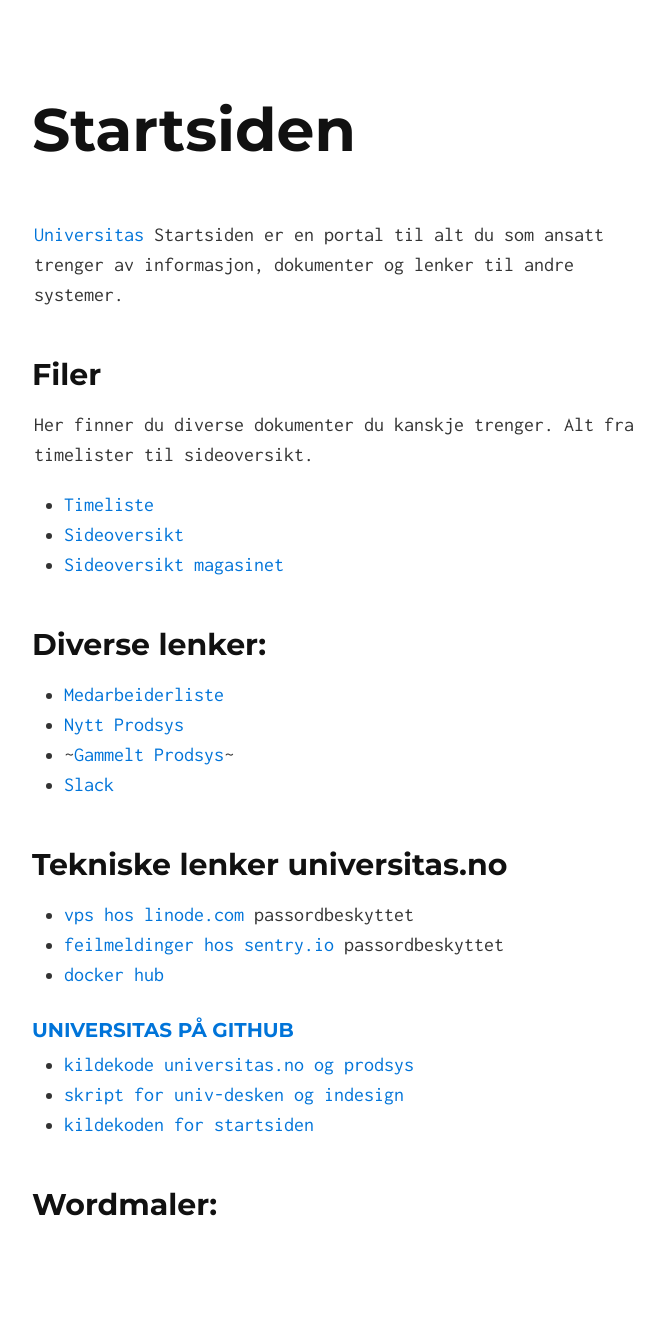
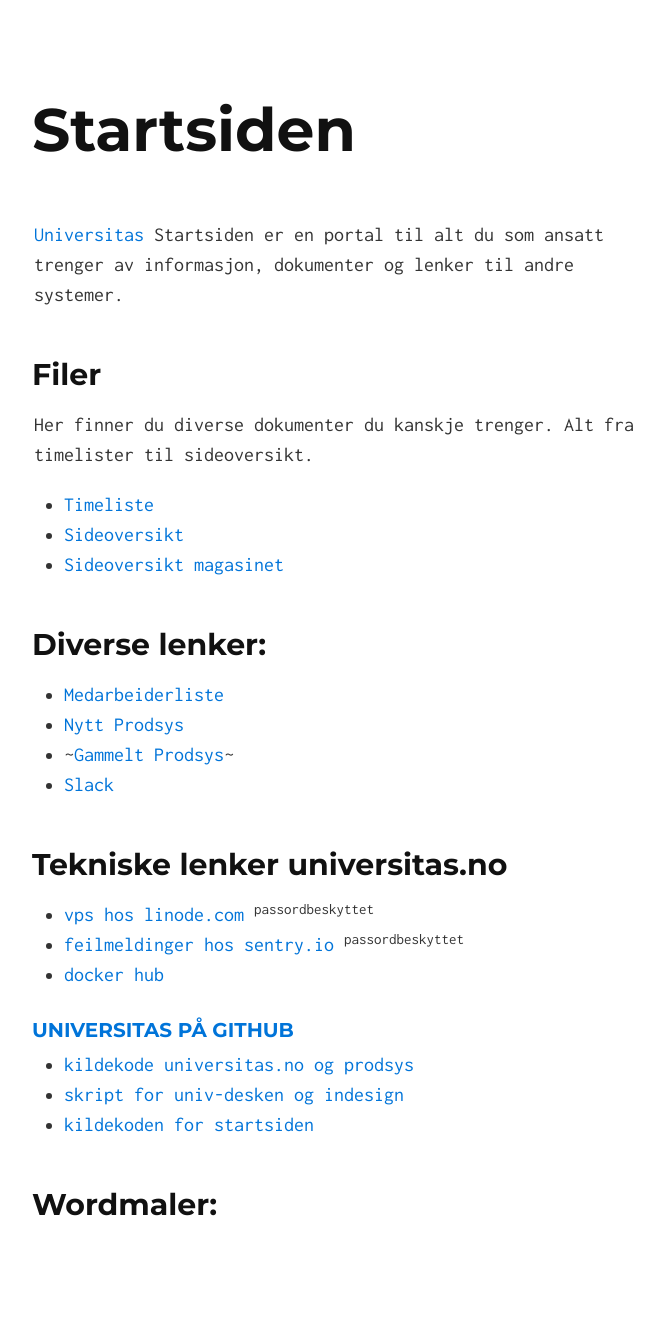
Before and after one commit to universitas/startsiden, a Jekyll site: the page built from index.md, in a window 1280 px wide. Shown: the whole page, without its empty margins (306-970 px from the left). Built offline with Jekyll 4.4.1, drawn with Linux system fonts in a browser that asks for light colours.

```diff
--- a/index.md
+++ b/index.md
@@ -19,8 +19,8 @@ Her finner du diverse dokumenter du kanskje trenger. Alt fra timelister til side
 
 ## Tekniske lenker universitas.no
 
-- [vps hos linode.com](https://manager.linode.com/linodes/dashboard/tassen-docker) passordbeskyttet
-- [feilmeldinger hos sentry.io](https://sentry.io/universitas/) passordbeskyttet
+- [vps hos linode.com](https://manager.linode.com/linodes/dashboard/tassen-docker) <sup>passordbeskyttet
+- [feilmeldinger hos sentry.io](https://sentry.io/universitas/) <sup>passordbeskyttet
 - [docker hub](https://hub.docker.com/u/universitas/)
 
 ### [universitas på github](https://github.com/universitas/)
```
